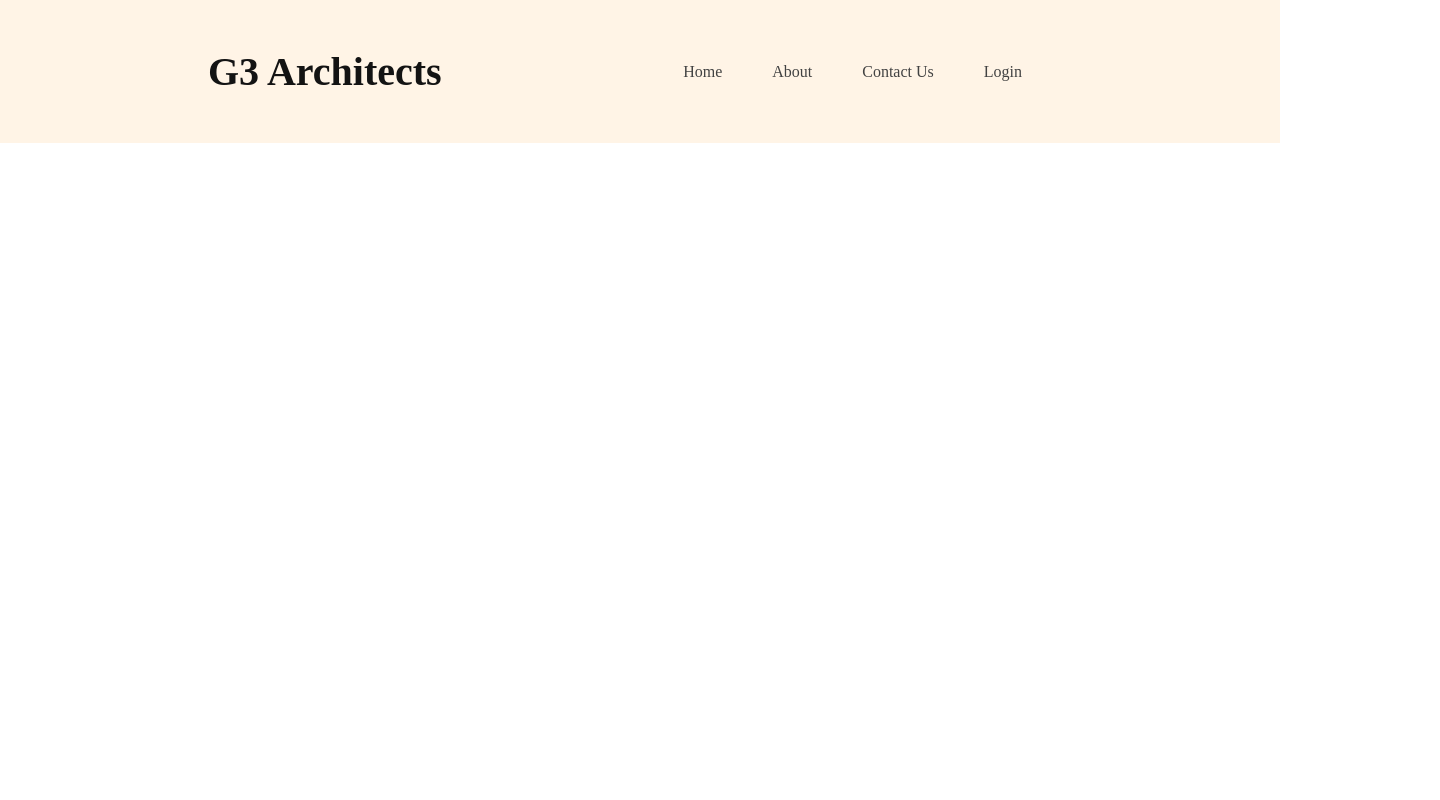
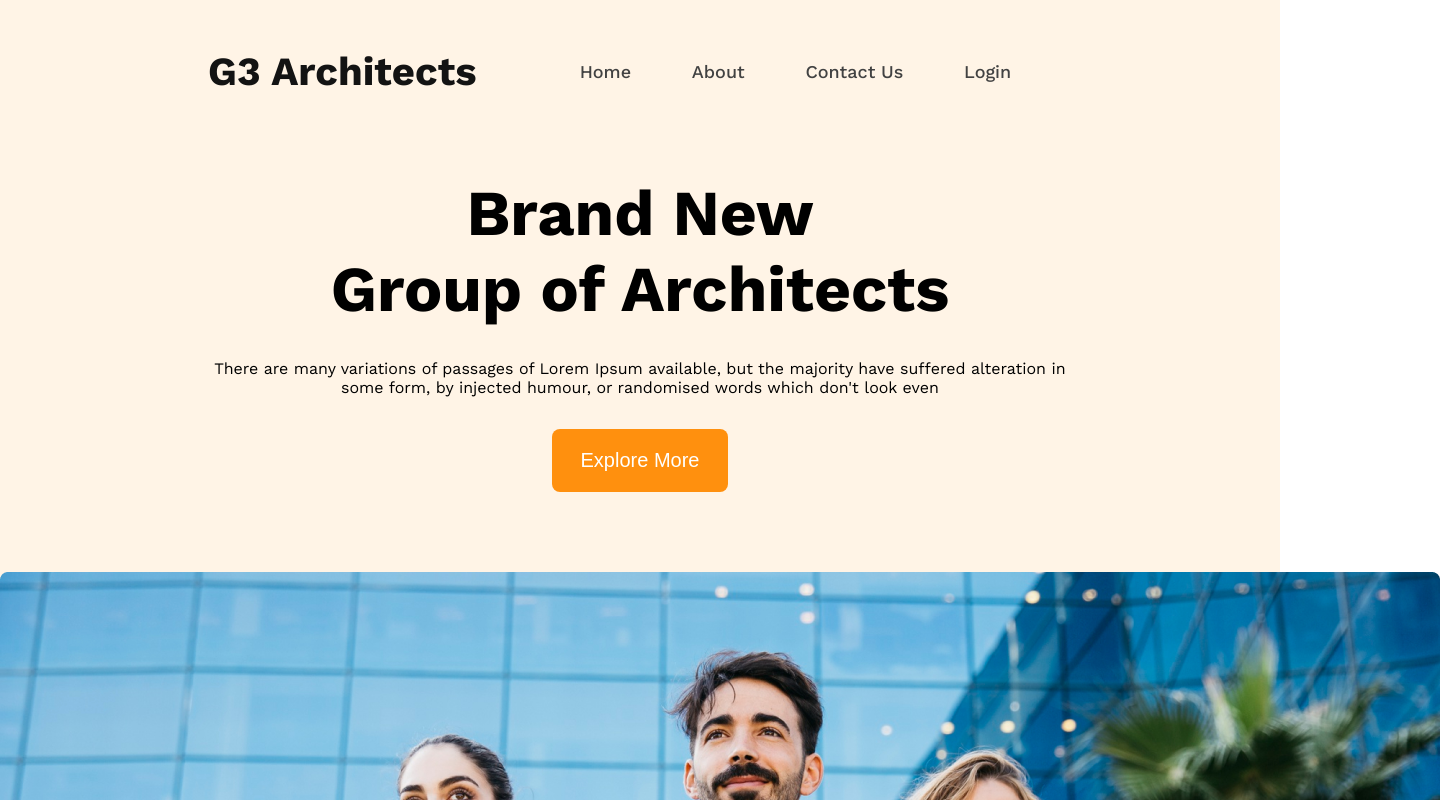
Before and after one commit to NurulFaiyaz/g3-architect-website, a plain HTML site: page index.html in a window 1280 px wide. Shown: the top 800 px of the page, 1440 px wide, since content can reach past the window. Drawn offline with nearby package versions, Linux system fonts and the light colour scheme.

Commit message:
completed banner section

```diff
--- a/index.html
+++ b/index.html
@@ -6,8 +6,8 @@
     <title>Architech Website</title>
     <link rel="stylesheet" href="styles/style.css">
 </head>
-<body>
-    <header class="nav-head bccolor">
+<body class="work-sans-font">
+    <header class="nav-head bg-color">
         <nav class="nav-container flex">
             <h1 class="nav-title dark1">G3 Architects</h1>
             <ul class="nav-item flex">
@@ -19,14 +19,18 @@
 
 
         </nav>
-<!--
-        <div class="banner-contant">
-            <h1 class="bnr-title">Brand New
-                Group of Architects
-                </h1>
-            <p class="bnr-description"></p>
-            <button class="btn-primary"></button>
-        </div> -->
+
+        <div class="brn-section flex">
+
+        <div class="banner-content flex">
+            <h1 class="bnr-title">Brand New<br>Group of Architects</h1>
+            <p class="bnr-description">There are many variations of passages of Lorem Ipsum available, but the majority have suffered alteration in some form, by injected humour, or randomised words which don't look even</p>
+            <button class="btn-primary btn-color">Explore More</button>
+        </div>
+
+
+        <img class="bnr-image" src="images/banner.png" alt="">
+    </div>
 
 
 
--- a/styles/style.css
+++ b/styles/style.css
@@ -1,11 +1,21 @@
-/* Universal CSS */
+/* Work sans Font */
+@import url('https://fonts.googleapis.com/css2?family=Work+Sans:ital,wght@0,100..900;1,100..900&display=swap');
+
+.work-sans-font {
+  font-family: "Work Sans", sans-serif;
+  font-optical-sizing: auto;
+  font-weight: auto;
+  font-style: normal;
+}
 
 *{
     margin: 0;
 
 }
 
-/* Text Color */
+/* Universal CSS */
+
+        /* Text Color */
 .dark1{
     color: rgba(19, 19, 19, 1);
 }
@@ -15,15 +25,33 @@
 .dark3{
     color: rgba(114, 114, 114, 1);
 }
-.bccolor{
+.bg-color{
     background-color: rgba(255, 144, 14, 0.1);
 }
 
 
-/* display */
+        /* display */
 
 .flex{
     display: flex;
+}
+
+/* Button Primary */
+
+.btn-color{
+    background-color: rgba(255, 144, 14, 1);
+    color: white;
+
+
+}
+
+.btn-primary{
+    width: 11rem;
+    font-size: 20px;
+    font-weight: 500;
+    padding: 20px 25px;
+    border: none;
+    border-radius: 8px;
 }
 
 /* Navigation section */
@@ -44,5 +72,33 @@
 }
 .nav-link{
     text-decoration: none;
-    margin-right: 50px;
+    margin-right: 3.8rem;
+    font-size: 18px;
+    font-weight: 500;
 }
+
+/* Banner content style */
+.brn-section{
+    flex-direction: column;
+}
+
+.banner-content{
+    flex-direction: column;
+    align-items: center;
+    text-align: center;
+    margin: 5rem auto;
+    width: 100%;
+    max-width: 54rem;
+    gap: 2rem;
+}
+
+.bnr-title{
+    font-size: 64px;
+    font-weight: 700;
+
+}
+
+.bnr-image{
+
+    margin: 0 auto;
+}
```
